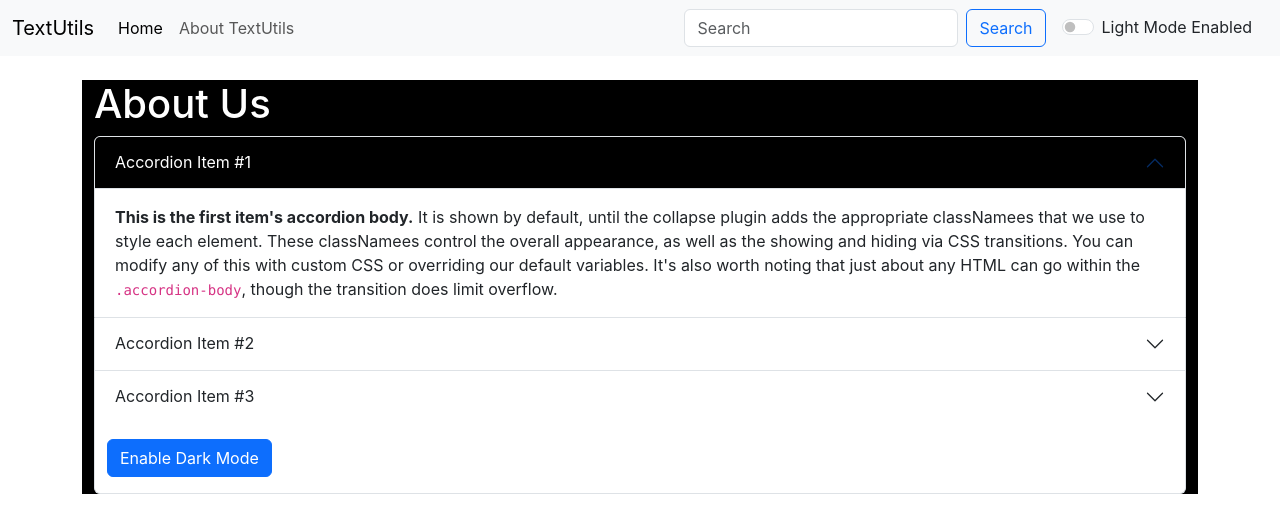
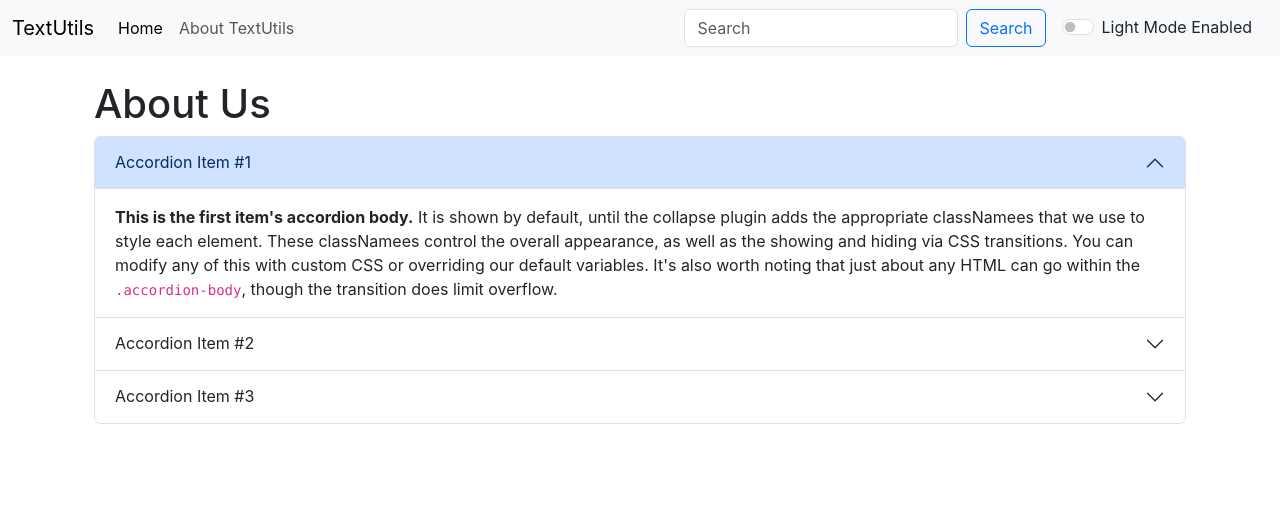
Before and after one commit to Mridulbirla13/TextUtils, a React (Create React App) app: page /about in a window 1280 px wide. Shown: the top 532 px of the page. Built offline with nearby package versions, Linux system fonts and the light colour scheme.

Commit message:
Updated till react router dom

```diff
--- a/src/App.js
+++ b/src/App.js
@@ -40,9 +40,11 @@ function App() {
       <Navbar title ="TextUtils" aboutText = "About TextUtils" mode ={mode} toggleMode = {toggleMode}/>
     	<Alert alert = {alert}/>
       <div className="container my-4">
+        {/* /users --> Component 1
+        /usrers/home --> Component 2 */}
       <Routes>
-    		<Route path='/about' element={<About/>}/>
-    		<Route path="/" element={<TextForm showAlert={showAlert} heading = "Enter the text to analyse"/>}></Route>
+    		<Route exact path='/about' element={<About mode={mode}/>}/>
+    		<Route exact path="/" element={<TextForm showAlert={showAlert} heading = "Enter the text to analyse"/>}></Route>
     	</Routes>
       </div>
     </BrowserRouter>
--- a/src/components/About.js
+++ b/src/components/About.js
@@ -1,6 +1,6 @@
 import React,{useState} from 'react'
 
-export default function About() {
+export default function About(props) {
 
    const [myStyle, setMyStyle] = useState({
     color:'white',
@@ -8,30 +8,30 @@ export default function About() {
    })
    const [btntext, setBtnText] = useState('Enable Dark Mode')
 
-   const toggleStyle = ()=>{
-    if(myStyle.color === 'white'){
-        setMyStyle({
-            color: 'black',
-            backgroundColor:'white'
-        })
-        setBtnText("Enable Dark Mode");
-    }
-    else{
-        setMyStyle({
-            color: 'white',
-            backgroundColor:'#121212'
-        })
-        setBtnText("Enable Light Mode");
-    }
-   }
+  // const toggleStyle = ()=>{
+  //   if(myStyle.color === 'white'){
+  //       setMyStyle({
+  //           color: 'black',
+  //           backgroundColor:'white'
+  //       })
+  //       setBtnText("Enable Dark Mode");
+  //   }
+  //   else{
+  //       setMyStyle({
+  //           color: 'white',
+  //           backgroundColor:'#31363F'
+  //       })
+  //       setBtnText("Enable Light Mode");
+  //   }
+
 
   return (
-    <div className = "container my-3" style ={myStyle}>
+    <div className = "container my-3 " >
       <div className="accordion" id="accordionPanelsStayOpenExample">
-            <h1 classNa mme='my-2'>About Us</h1>
+            <h1 className='my-2'>About Us</h1>
             <div className="accordion-item">
               <h2 className="accordion-header">
-                <button className="accordion-button" type="button" style ={myStyle} data-bs-toggle="collapse" data-bs-target="#panelsStayOpen-collapseOne" aria-expanded="true" aria-controls="panelsStayOpen-collapseOne">
+                <button className="accordion-button" type="button" data-bs-toggle="collapse" data-bs-target="#panelsStayOpen-collapseOne" aria-expanded="true" aria-controls="panelsStayOpen-collapseOne">
                   Accordion Item #1
                 </button>
               </h2>
@@ -64,9 +64,6 @@ export default function About() {
                   <strong>This is the third item's accordion body.</strong> It is hidden by default, until the collapse plugin adds the appropriate classNamees that we use to style each element. These classNamees control the overall appearance, as well as the showing and hiding via CSS transitions. You can modify any of this with custom CSS or overriding our default variables. It's also worth noting that just about any HTML can go within the <code>.accordion-body</code>, though the transition does limit overflow.
                 </div>
               </div>
-              <div className="container my-3">
-                <button onClick={toggleStyle} type = "button" className="btn btn-primary">{btntext}</button>
-              </div>
             </div>
         </div>
     </div>
--- a/src/components/Navbar.js
+++ b/src/components/Navbar.js
@@ -1,5 +1,6 @@
 import React from 'react'
 import PropTypes from 'prop-types'
+import { Link } from 'react-router-dom';
 
 
 export default function Navbar(props) {
@@ -7,17 +8,17 @@ export default function Navbar(props) {
     <div>
       <nav className={`navbar navbar-expand-lg navbar-${props.mode} bg-${props.mode}`}>
       <div className="container-fluid">
-        <a className="navbar-brand" href="/">{props.title}</a>
+        <Link className="navbar-brand" to="/">{props.title}</Link>
         <button className="navbar-toggler" type="button" data-bs-toggle="collapse" data-bs-target="/navbarScroll" aria-controls="navbarScroll" aria-expanded="false" aria-label="Toggle navigation">
           <span className="navbar-toggler-icon"></span>
         </button>
         <div className="collapse navbar-collapse" id="navbarScroll">
           <ul className="navbar-nav me-auto my-2 my-lg-0 navbar-nav-scroll">
             <li className="nav-item">
-              <a className="nav-link active" aria-current="page" href="/">Home</a>
+              <Link className="nav-link active" aria-current="page" to="/">Home</Link>
             </li>
             <li className="nav-item">
-              <a className="nav-link" href="/">{props.aboutText}</a>
+              <Link className="nav-link" to="/about">{props.aboutText}</Link>
             </li>
           </ul>
           <form className="d-flex" role="search">
```
